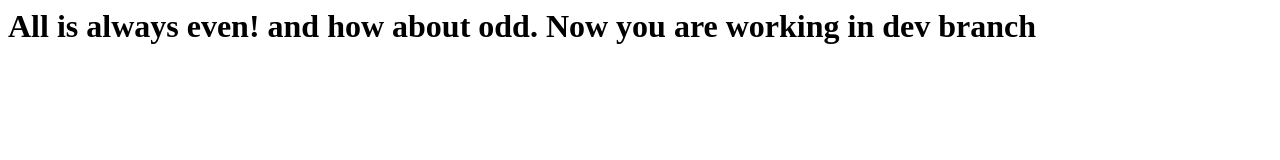
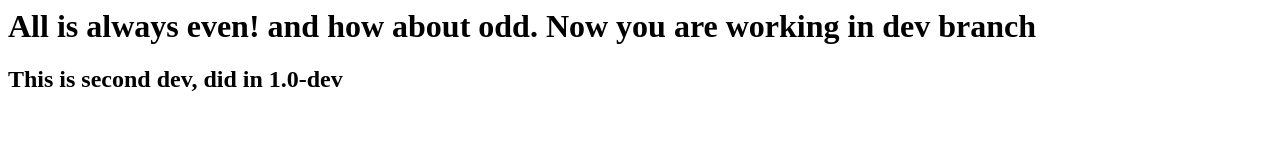
Before and after one commit to pratap86/firstgitrepo, a plain HTML site: page index.html in a window 1280 px wide. Drawn offline with Linux system fonts and the light colour scheme.

Commit message:
second commit in dev

```diff
--- a/index.html
+++ b/index.html
@@ -1,5 +1,6 @@
 <html>
 <body>
 <h1>All is always even! and how about odd. Now you are working in dev branch</h1>
+<h2>This is second dev, did in 1.0-dev</h2>
 </body>
 </html>
```
